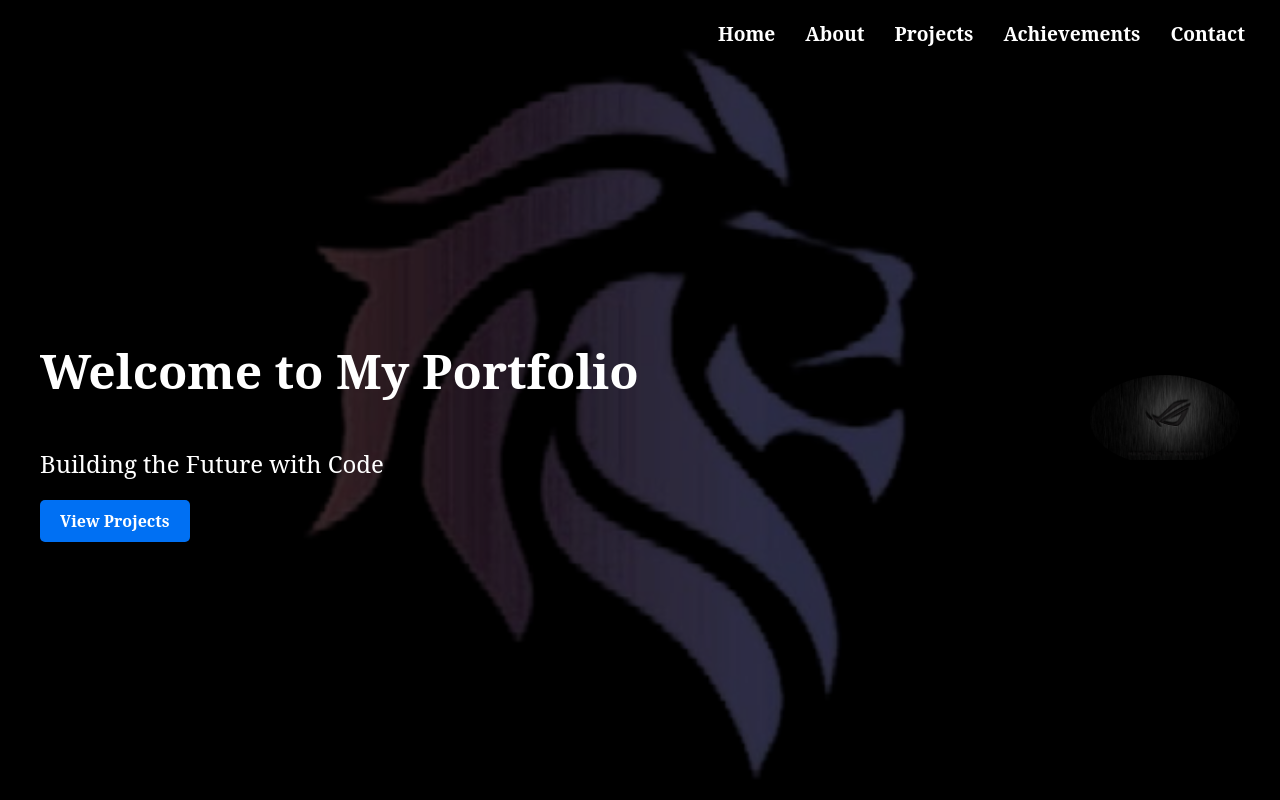
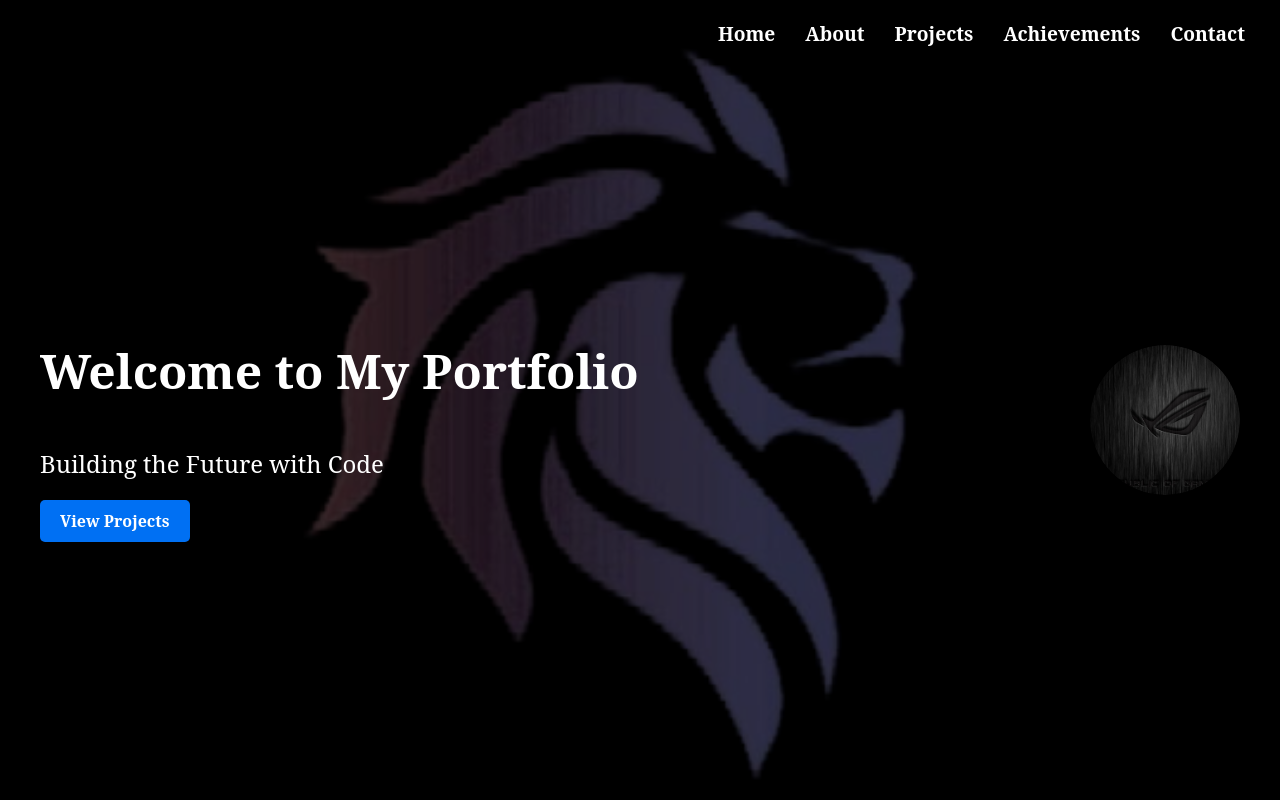
Before and after one commit to sagarp-c/underconstruction, a Next.js app: page / in a window 1280 px wide. Shown: the top 800 px of the page. Built offline with nearby package versions, Linux system fonts and the light colour scheme.

Commit message:
Moved the about page after home page
app/page.tsx

```diff
--- a/styles/page.module.css
+++ b/styles/page.module.css
@@ -204,6 +204,19 @@ html, body {
 }
 
 
+
+.profileImage {
+  display: block; /* images are inline by default */
+  margin-left: auto;
+  margin-right: 0;
+  width: 150px;
+  height: 150px;
+  object-fit: cover;
+  border-radius: 50%;
+  box-shadow: 0 0 10px rgba(0, 0, 0, 0.1);
+}
+
+
 /* Projects Section */
 .projects {
   padding: 40px 20px;
```
